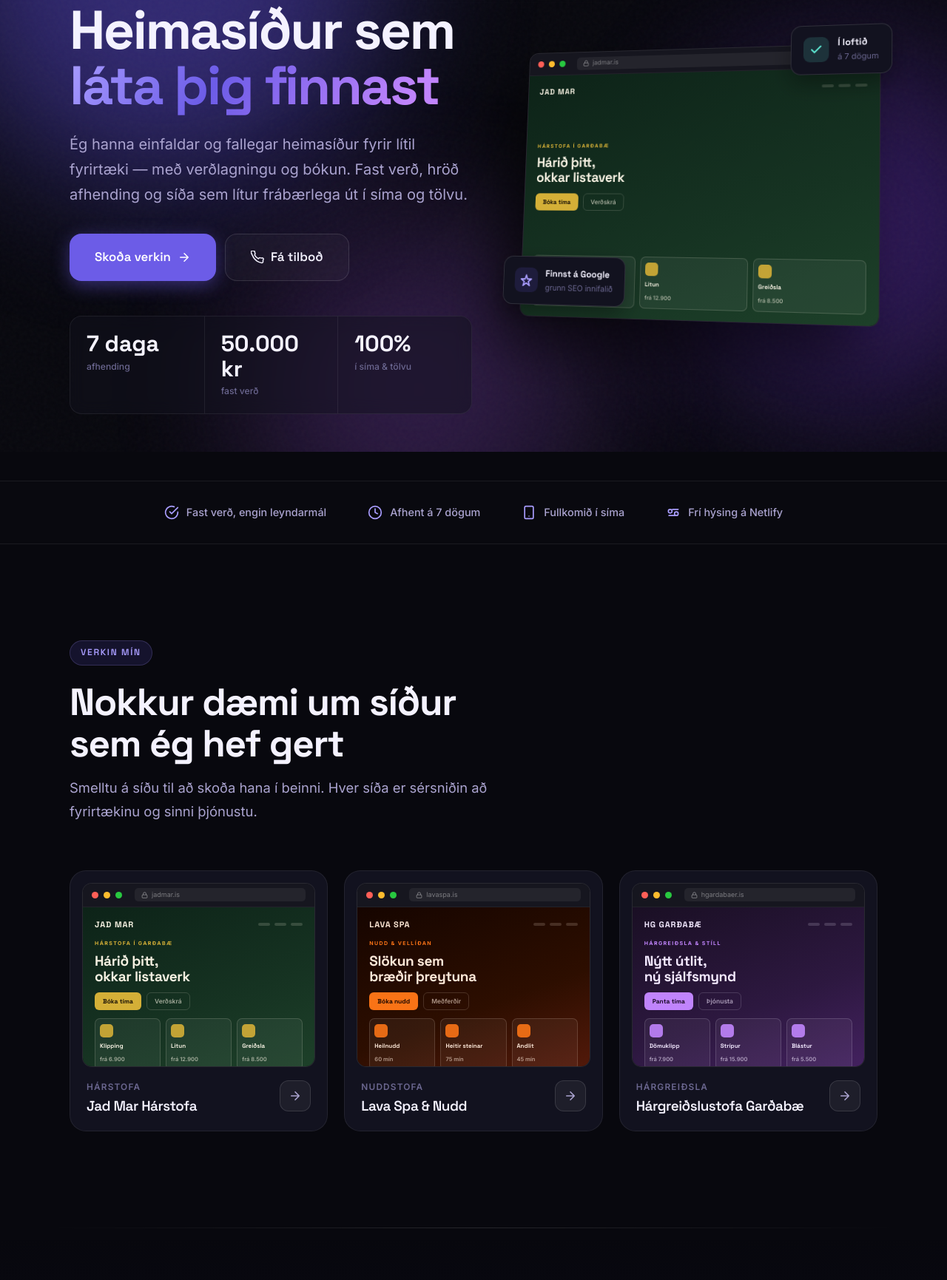
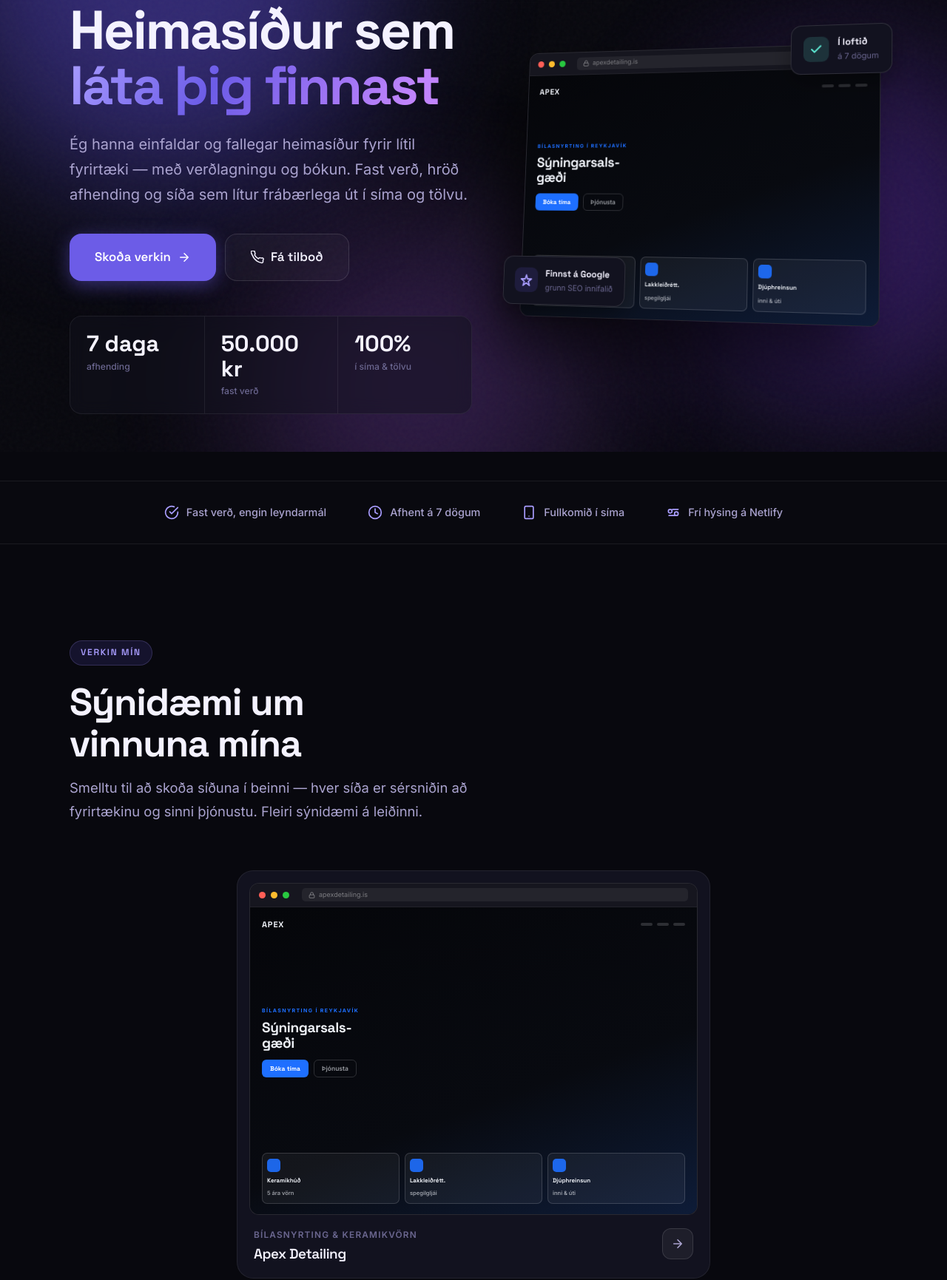
Before and after one commit to Gardarfrey/Gardar-Website, a plain HTML site: page index.html in a window 1280 px wide. Shown: the part 189-1920 px from the top of the page at 74% size. Drawn offline with Linux system fonts and the light colour scheme.

Commit message:
Update index.html

```diff
--- a/index.html
+++ b/index.html
@@ -322,6 +322,7 @@
        PROJECTS
        ═══════════════════════════════════════════════════════════ */
     .proj-grid { display: grid; grid-template-columns: repeat(auto-fill, minmax(320px, 1fr)); gap: 22px; }
+    .proj-grid.single { grid-template-columns: 1fr; max-width: 640px; margin-inline: auto; }
     .proj {
       background: var(--card); border: 1px solid var(--line); border-radius: var(--r-lg);
       overflow: hidden; display: block; position: relative;
@@ -568,21 +569,21 @@
                   <span class="bf-dot" style="background:#28c840"></span>
                   <span class="bf-url">
                     <svg width="9" height="9" viewBox="0 0 24 24" fill="none" stroke="currentColor" stroke-width="2.5"><rect x="3" y="11" width="18" height="11" rx="2"/><path d="M7 11V7a5 5 0 0110 0v4"/></svg>
-                    jadmar.is
+                    apexdetailing.is
                   </span>
                 </div>
                 <div class="bf-screen">
-                  <div class="mk" style="--mk-grad:linear-gradient(160deg,#0d2318,#163322 60%,#1d4029);--mk-text:#f5f0e1;--mk-muted:rgba(245,240,225,.62);--mk-faint:rgba(245,240,225,.16);--mk-accent:#d4af37;--mk-cta-text:#1a1207;--mk-card:rgba(255,255,255,.05)">
-                    <div class="mk-nav"><span class="mk-brand">JAD MAR</span><span class="mk-links"><i></i><i></i><i></i></span></div>
+                  <div class="mk" style="--mk-grad:linear-gradient(160deg,#05060A,#080A10 55%,#0e1c38);--mk-text:#EEF1F7;--mk-muted:rgba(238,241,247,.62);--mk-faint:rgba(238,241,247,.16);--mk-accent:#1E6FFF;--mk-cta-text:#ffffff;--mk-card:rgba(255,255,255,.05)">
+                    <div class="mk-nav"><span class="mk-brand">APEX</span><span class="mk-links"><i></i><i></i><i></i></span></div>
                     <div class="mk-hero">
-                      <span class="mk-eyebrow">Hárstofa í Garðabæ</span>
-                      <span class="mk-title">Hárið þitt,&#10;okkar listaverk</span>
-                      <div class="mk-row"><span class="mk-cta">Bóka tíma</span><span class="mk-ghost">Verðskrá</span></div>
+                      <span class="mk-eyebrow">Bílasnyrting í Reykjavík</span>
+                      <span class="mk-title">Sýningarsals-&#10;gæði</span>
+                      <div class="mk-row"><span class="mk-cta">Bóka tíma</span><span class="mk-ghost">Þjónusta</span></div>
                     </div>
                     <div class="mk-cards">
-                      <div class="mk-card"><b></b><em>Klipping</em><span>frá 6.900</span></div>
-                      <div class="mk-card"><b></b><em>Litun</em><span>frá 12.900</span></div>
-                      <div class="mk-card"><b></b><em>Greiðsla</em><span>frá 8.500</span></div>
+                      <div class="mk-card"><b></b><em>Keramikhúð</em><span>5 ára vörn</span></div>
+                      <div class="mk-card"><b></b><em>Lakkleiðrétt.</em><span>spegilgljái</span></div>
+                      <div class="mk-card"><b></b><em>Djúphreinsun</em><span>inni & úti</span></div>
                     </div>
                   </div>
                 </div>
@@ -618,8 +619,8 @@
       <div class="container">
         <div class="section-head reveal">
           <span class="eyebrow">Verkin mín</span>
-          <h2 class="h-sec" id="verkin-t">Nokkur dæmi um síður<br/>sem ég hef gert</h2>
-          <p class="sub-sec">Smelltu á síðu til að skoða hana í beinni. Hver síða er sérsniðin að fyrirtækinu og sinni þjónustu.</p>
+          <h2 class="h-sec" id="verkin-t">Sýnidæmi um<br/>vinnuna mína</h2>
+          <p class="sub-sec">Smelltu til að skoða síðuna í beinni — hver síða er sérsniðin að fyrirtækinu og sinni þjónustu. Fleiri sýnidæmi á leiðinni.</p>
         </div>
         <div class="proj-grid" id="proj-grid" role="list" aria-label="Verkefni"></div>
       </div>
@@ -800,31 +801,13 @@
        ═══════════════════════════════════════════════════════════ */
     const projects = [
       {
-        name: "Jad Mar Hárstofa",
-        type: "Hárstofa",
-        url: "https://shimmering-lily-c2fbdb.netlify.app/",
-        domain: "jadmar.is",
-        theme: { bg:"#0d2318", bg2:"#163322", bg3:"#1d4029", accent:"#d4af37", ctaText:"#1a1207", text:"#f5f0e1" },
-        preview: { brand:"JAD MAR", eyebrow:"Hárstofa í Garðabæ", title:"Hárið þitt,\nokkar listaverk", cta:"Bóka tíma", ghost:"Verðskrá",
-          cards:[["Klipping","frá 6.900"],["Litun","frá 12.900"],["Greiðsla","frá 8.500"]] }
-      },
-      {
-        name: "Lava Spa & Nudd",
-        type: "Nuddstofa",
-        url: "https://lavademo.netlify.app/",
-        domain: "lavaspa.is",
-        theme: { bg:"#160500", bg2:"#2d0e00", bg3:"#52190a", accent:"#f97316", ctaText:"#1a0700", text:"#fde8d8" },
-        preview: { brand:"LAVA SPA", eyebrow:"Nudd & vellíðan", title:"Slökun sem\nbræðir þreytuna", cta:"Bóka nudd", ghost:"Meðferðir",
-          cards:[["Heilnudd","60 mín"],["Heitir steinar","75 mín"],["Andlit","45 mín"]] }
-      },
-      {
-        name: "Hárgreiðslustofa Garðabæ",
-        type: "Hárgreiðsla",
-        url: "https://hargreidslustofa.netlify.app/",
-        domain: "hgardabaer.is",
-        theme: { bg:"#1a0f24", bg2:"#2d1840", bg3:"#43215f", accent:"#c084fc", ctaText:"#1a0a25", text:"#f3e9ff" },
-        preview: { brand:"HG GARÐABÆ", eyebrow:"Hárgreiðsla & stíll", title:"Nýtt útlit,\nný sjálfsmynd", cta:"Panta tíma", ghost:"Þjónusta",
-          cards:[["Dömuklipp","frá 7.900"],["Strípur","frá 15.900"],["Blástur","frá 5.500"]] }
+        name: "Apex Detailing",
+        type: "Bílasnyrting & keramikvörn",
+        url: "https://apex-detailin.netlify.app/",
+        domain: "apexdetailing.is",
+        theme: { bg:"#05060A", bg2:"#080A10", bg3:"#0e1c38", accent:"#1E6FFF", ctaText:"#ffffff", text:"#EEF1F7" },
+        preview: { brand:"APEX", eyebrow:"Bílasnyrting í Reykjavík", title:"Sýningarsals-\ngæði", cta:"Bóka tíma", ghost:"Þjónusta",
+          cards:[["Keramikhúð","5 ára vörn"],["Lakkleiðrétt.","spegilgljái"],["Djúphreinsun","inni & úti"]] }
       }
     ];
 
@@ -897,6 +880,7 @@
             </span>`;
         grid.appendChild(a);
       });
+      grid.classList.toggle('single', projects.length === 1);
     }
 
     const reducedMotion = window.matchMedia('(prefers-reduced-motion: reduce)').matches;
```
